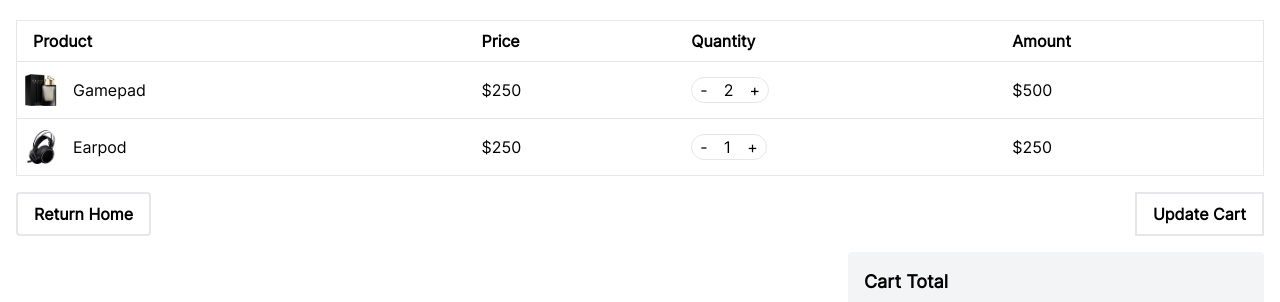
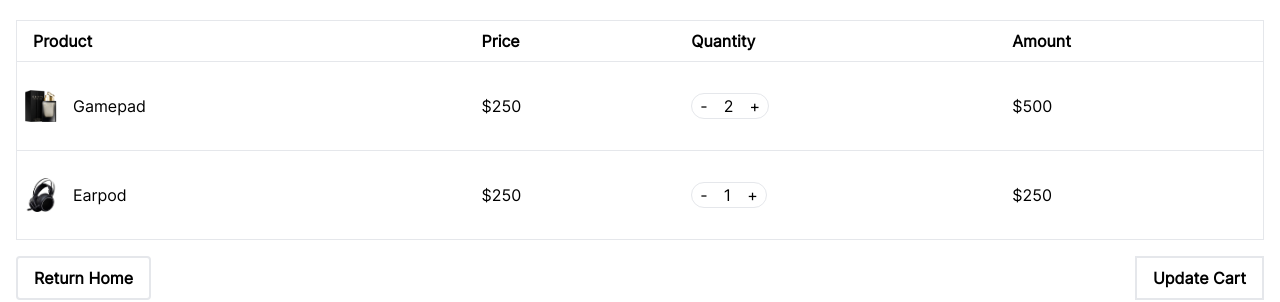
Before and after one commit to kaleabendrias/shopping_site, a React (Vite) app: page /checkout in a window 1280 px wide. Shown: the part 447-749 px from the top of the page. Built offline with nearby package versions, Linux system fonts and the light colour scheme.

Commit message:
Update Checkout component to fix image alignment issue

```diff
--- a/src/pages/Checkout.jsx
+++ b/src/pages/Checkout.jsx
@@ -44,7 +44,7 @@ const Checkout = () => {
           <tbody>
             {cartItems.map((item) => (
               <tr key={item.id} className="border border-spacing-2">
-                <div className="flex items-center m-2">
+                <div className="flex items-center m-2 py-4">
                   <img src={item.image} className="w-8" />
                   <td className="px-4 py-2 ">{item.name}</td>
                 </div>
```
